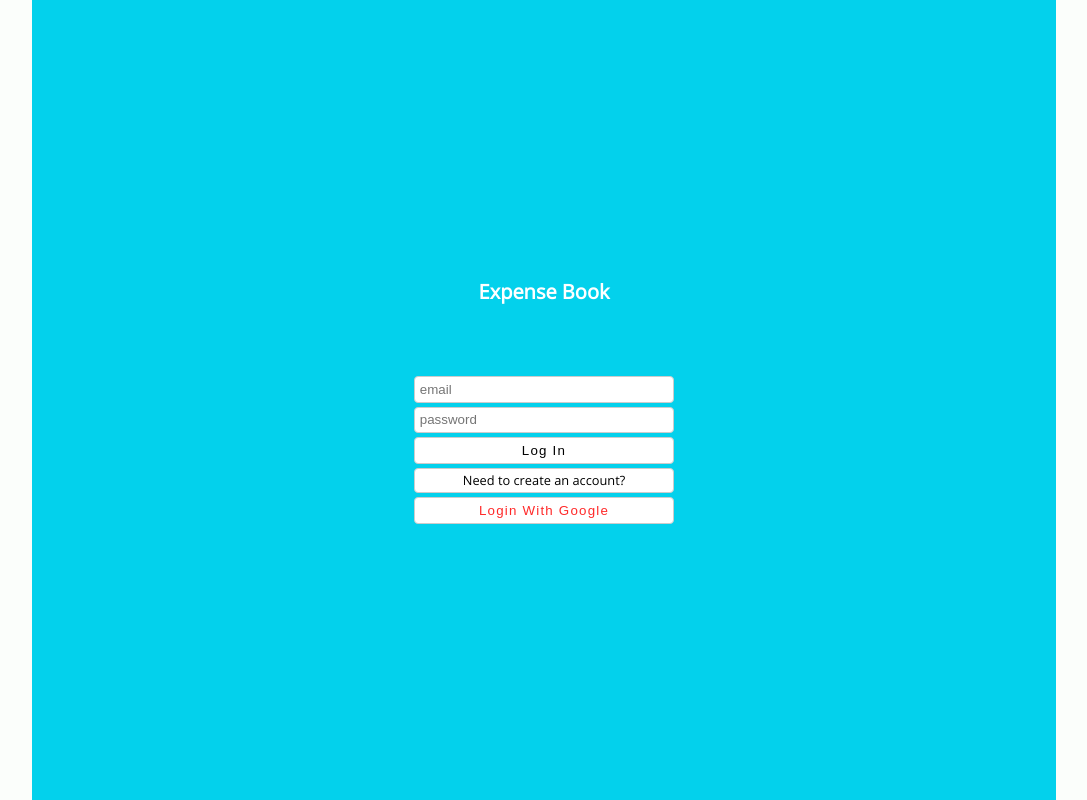
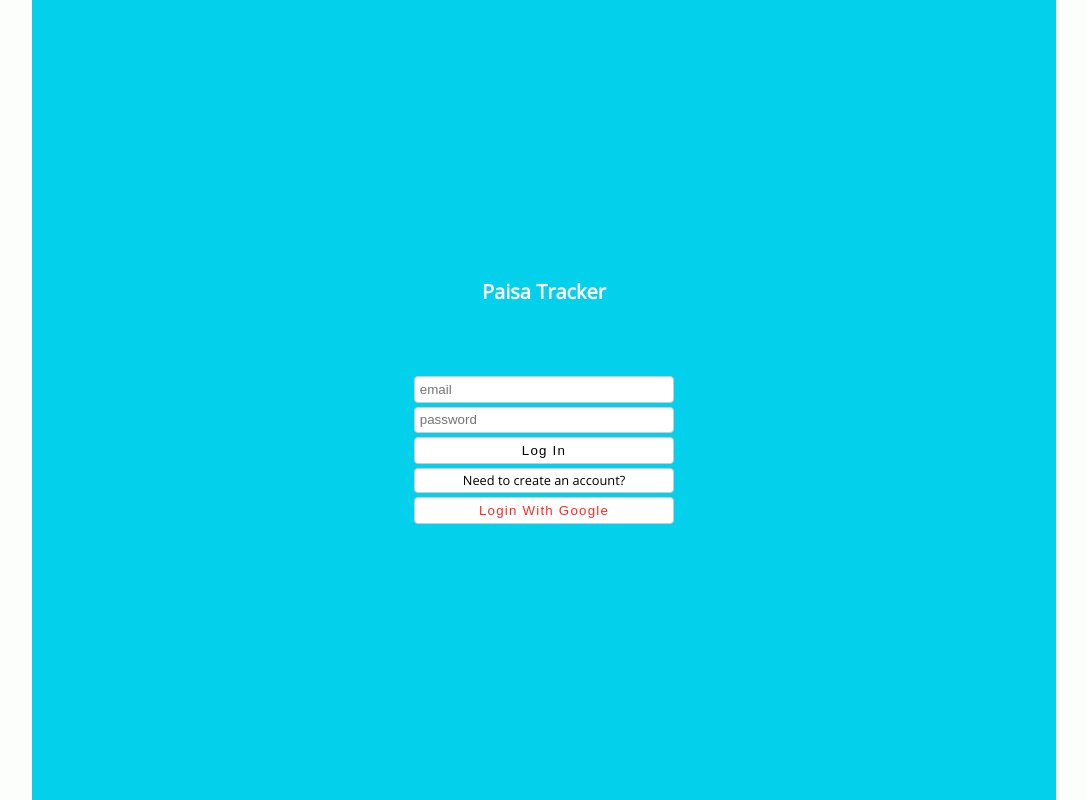
Before and after one commit to sujoys10/expense-book, a React (Create React App) app: page / in a window 1280 px wide. Shown: the whole page, without its empty margins (96-1183 px from the left). Built offline with nearby package versions, Linux system fonts and the light colour scheme; no server answers; the database is empty.

Commit message:
updated app name

```diff
--- a/public/index.html
+++ b/public/index.html
@@ -6,8 +6,8 @@
     <meta name="viewport" content="width=device-width, initial-scale=1" />
     <meta name="theme-color" content="#03d1ec" />
     <meta
-      name="expense-book"
-      content="Personal expense management app"
+      name="Paisa Tracker"
+      content="Personalised expense management app"
     />
     <link rel="apple-touch-icon" href="%PUBLIC_URL%/logo.png" />
     <!--
@@ -16,7 +16,7 @@
     -->
     <link rel="manifest" href="%PUBLIC_URL%/manifest.json" />
 
-    <title>Expense Book</title>
+    <title>Paisa Tracker</title>
   </head>
   <body>
     <noscript>You need to enable JavaScript to run this app.</noscript>
--- a/src/components/NavBar.js
+++ b/src/components/NavBar.js
@@ -6,7 +6,7 @@ export default function Navbar(){
 
     return(
         <div className="navbar">
-            <Link className="logo" to="/">Expense Book</Link>
+            <Link className="logo" to="/">Paisa Tracker</Link>
             <Logout />
             <div className="navbar__links">
                 <NavLink to="/template" activeClassName="selected">Template</NavLink>
--- a/src/pages/Home.js
+++ b/src/pages/Home.js
@@ -12,7 +12,7 @@ const Home = () => {
         <Suspense fallback={<LayoutSpinner />}>
             <ErrorBoundary>
                     <div className="home">
-                    <h2 >Expense book</h2>
+                    <h2 >Paisa Tracker</h2>
                     <div className="home__authBox">
                         {old ? <LoginForm /> : <SignupForm />}
                         <div className="auth__switch"
```
Also changed, not shown: public/manifest.json.
